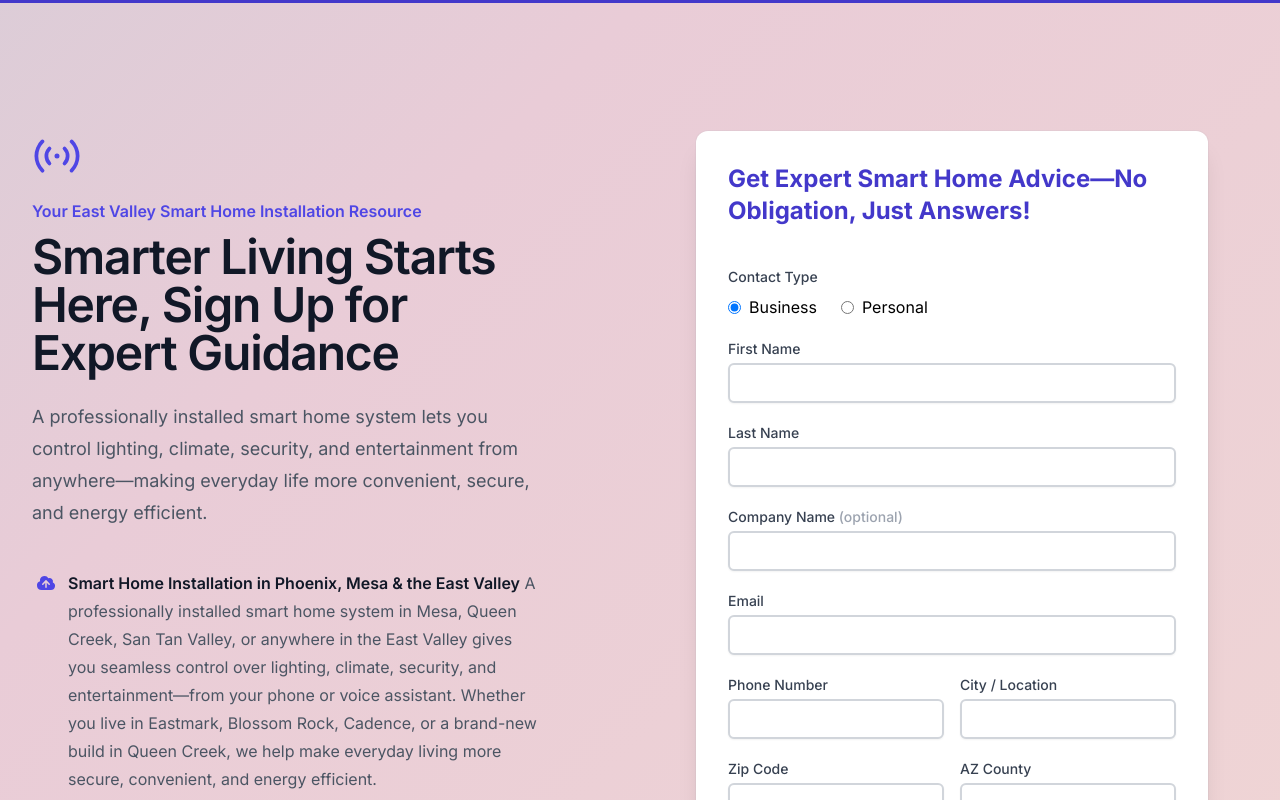
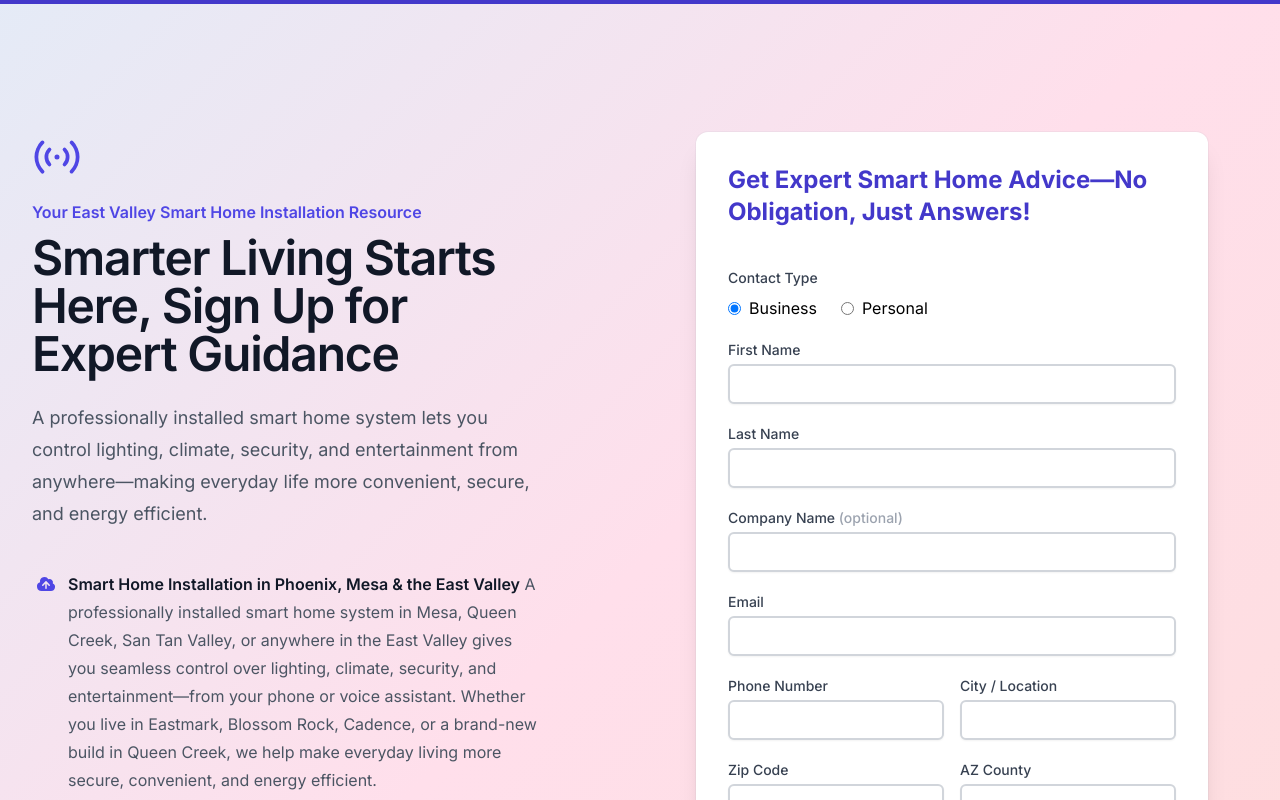
Before and after one commit to dmanzer2/lead-gen, a Next.js app: page / in a window 1280 px wide. Shown: the top 800 px of the page. Built offline with nearby package versions, Linux system fonts and the light colour scheme.

Commit message:
remove inline style and apply new style to field

```diff
--- a/src/app/page.tsx
+++ b/src/app/page.tsx
@@ -131,19 +131,19 @@ export default function HomePage() {
   };
 
   const inputClassName = (fieldName: keyof FormData) => {
-    const baseClass = "mt-1 block w-full rounded-md px-3 py-1.5 border-2 shadow-sm h-10 focus:ring-indigo-500 transition-colors";
+    const baseClass = "lead-gen-input mt-1 block w-full rounded-md px-3 py-1.5 border-2 shadow-sm h-10 focus:ring-indigo-500 transition-colors";
     const errorClass = errors[fieldName] ? "border-red-500 focus:border-red-500" : "border-gray-300 focus:border-indigo-600";
     return `${baseClass} ${errorClass}`;
   };
 
   const textareaClassName = (fieldName: keyof FormData) => {
-    const baseClass = "mt-1 block w-full rounded-md px-3 py-1.5 border-2 shadow-sm focus:ring-indigo-500 transition-colors";
+    const baseClass = "lead-gen-input mt-1 block w-full rounded-md px-3 py-1.5 border-2 shadow-sm focus:ring-indigo-500 transition-colors";
     const errorClass = errors[fieldName] ? "border-red-500 focus:border-red-500" : "border-gray-300 focus:border-indigo-600";
     return `${baseClass} ${errorClass}`;
   };
 
   return (
-    <div className="overflow-hidden py-24 sm:py-32" style={{ borderTop: '3px solid #4338CA' }}>
+    <div className="overflow-hidden py-24 sm:py-32 pg-container">
       <div className="mx-auto max-w-7xl px-6 lg:px-8">
         <div className="mx-auto grid max-w-2xl grid-cols-1 gap-x-8 gap-y-16 sm:gap-y-20 lg:mx-0 lg:max-w-none lg:grid-cols-2">
           <div className="lg:pt-0 lg:pr-8">
--- a/src/styles/custom.scss
+++ b/src/styles/custom.scss
@@ -1,7 +1,7 @@
 body {
-	background: linear-gradient(-45deg, #f4dbd3, #e9ccd7, #b3cfd9, #c1e3db);
+	background: linear-gradient(-45deg, #fcdcd1, #ffdfeb, #d1f3ff, #d3fff5, #fffdc5);
 	background-size: 400% 400%;
-	animation: gradient 15s ease infinite;
+	animation: gradient 12s ease infinite;
 	height: 100vh;
 }
 
@@ -16,3 +16,15 @@ body {
 		background-position: 0% 50%;
 	}
 }
+
+.pg-container {
+	border-top: 4px solid #4338CA
+}
+
+.lead-gen-input {
+	outline: none;
+
+	&:focus {
+		box-shadow: 0 0 0 4px rgba(67, 56, 202, 0.2);
+	}
+}
```
